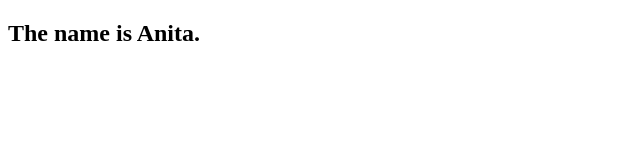
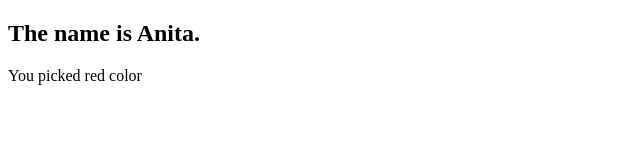
Before and after one commit to anitabaidhya/angular7-learning, an Angular app: page / in a window 1280 px wide. Shown: the top 160 px of the page, without its empty margins (0-640 px from the left). Built offline with nearby package versions, Linux system fonts and the light colour scheme.

Commit message:
switch case

```diff
--- a/src/app/structural-directive/structural-directive.component.html
+++ b/src/app/structural-directive/structural-directive.component.html
@@ -7,3 +7,10 @@
 <ng-template #elseBlock>
   <h2>The name is hidden.</h2>
 </ng-template>
+
+<div [ngSwitch]= "color">
+  <div *ngSwitchCase ="'red'">You picked red color</div>
+  <div *ngSwitchCase ="'blue'">You picked blue color</div>
+  <div *ngSwitchCase ="'green'">You picked greenc color</div>
+  <div *ngSwitchDefault >Pick again</div>
+</div>
--- a/src/app/structural-directive/structural-directive.component.ts
+++ b/src/app/structural-directive/structural-directive.component.ts
@@ -6,7 +6,8 @@ import { Component, OnInit } from '@angular/core';
   styleUrls: ['./structural-directive.component.css']
 })
 export class StructuralDirectiveComponent implements OnInit {
-  public displayName = true;;
+  public displayName = true;
+  public color = "red";
   constructor() { }
 
   ngOnInit() {
```
